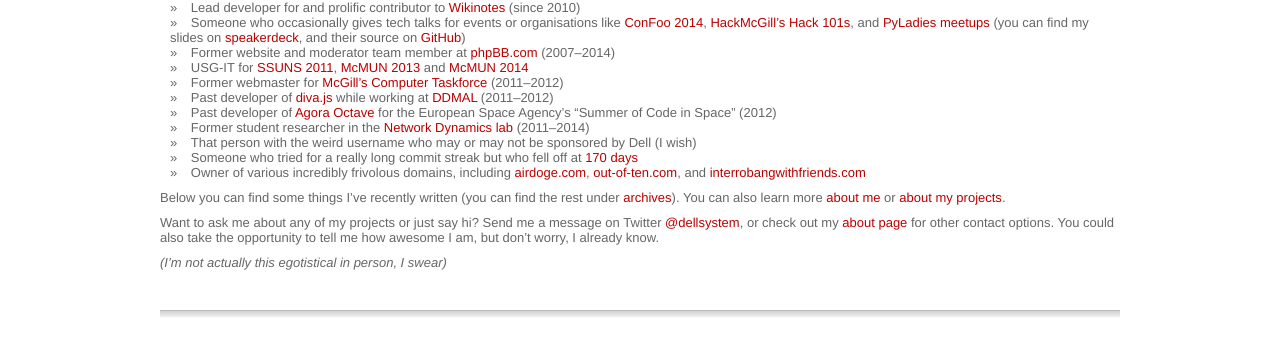
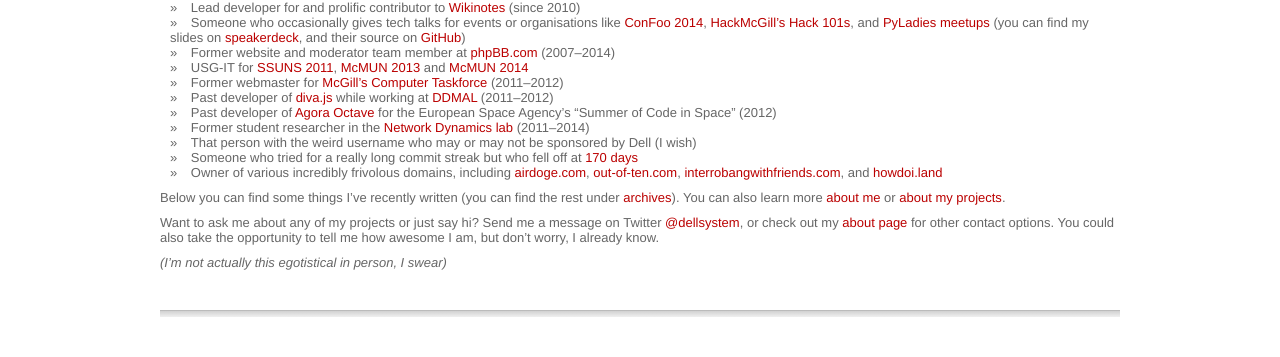
Before and after one commit to dellsystem/dellsystem.github.io, a Jekyll site: the page built from index.md, in a window 1280 px wide. Shown: the part 259-616 px from the top of the page. Built offline with Jekyll 4.4.1, drawn with Linux system fonts in a browser that asks for light colours; Markdown is read by kramdown in place of the engine named in the settings.

Commit message:
Add howdoi.land to list of frivolous domains

```diff
--- a/index.md
+++ b/index.md
@@ -24,7 +24,7 @@ McGill University. You may know me as:
 * Someone who tried for a really long commit streak but who fell off at [170
   days][github]
 * Owner of various incredibly frivolous domains, including [airdoge.com],
-  [out-of-ten.com], and [interrobangwithfriends.com]
+  [out-of-ten.com], [interrobangwithfriends.com], and [howdoi.land]
 
 Below you can find some things I've recently written (you can find the rest
 under [archives](/archives)). You can also learn more [about me](/about) or
@@ -56,6 +56,7 @@ _(I'm not actually this egotistical in person, I swear)_
 [airdoge.com]: http://airdoge.com
 [out-of-ten.com]: http://pretty-pointless.out-of-ten.com
 [interrobangwithfriends.com]: http://interrobangwithfriends.com
+[howdoi.land]: http://howdoi.land
 
 <br />
 <hr />
```
